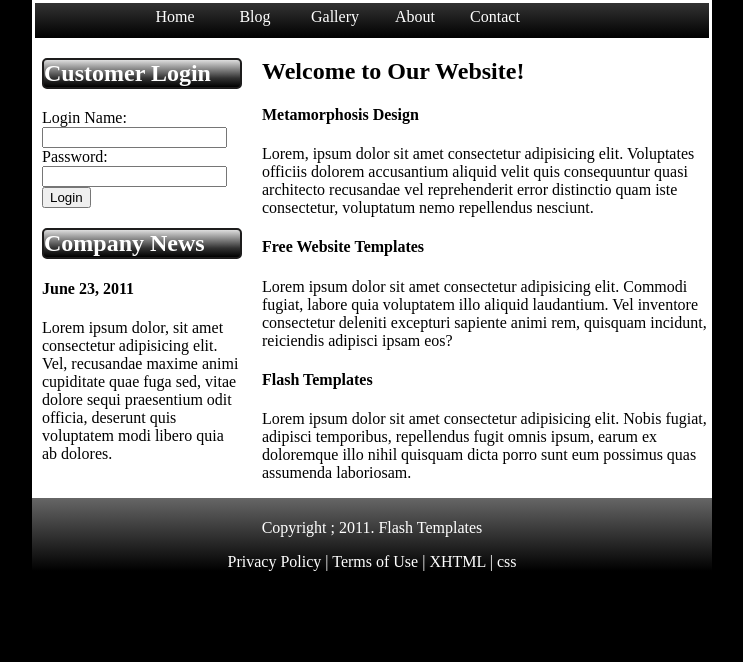
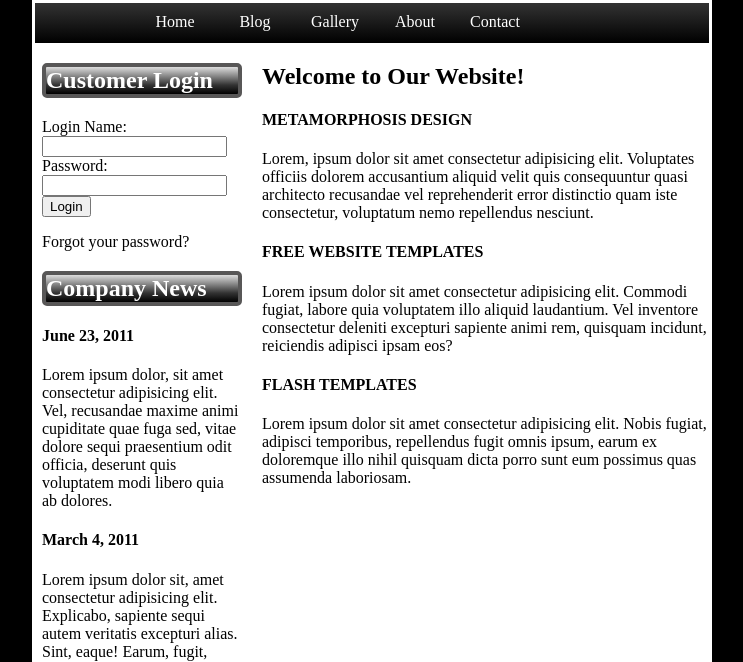
Before and after one commit to XuanYi0905/Website2024, a plain HTML site: page Exercise1.html in a window 1280 px wide. Shown: the part 138-800 px from the top of the page, without its empty margins (268-1011 px from the left). Drawn offline with Linux system fonts and the light colour scheme.

Commit message:
20241004

```diff
--- a/Exercise1.html
+++ b/Exercise1.html
@@ -38,19 +38,21 @@
                         <input type="text" id="password">
                         <input type="submit" value="Login">
                     </form>
+                    <p>Forgot your password?</p>
                 </div>
                 <h2 id="news" class="white">Company News</h2>
                     <h4>June 23, 2011</h4>
                     <p>Lorem ipsum dolor, sit amet consectetur adipisicing elit. Vel, recusandae maxime animi cupiditate quae fuga sed, vitae dolore sequi praesentium odit officia, deserunt quis voluptatem modi libero quia ab dolores.
-
+                    <h4>March 4, 2011</h4>
+                    <p>Lorem ipsum dolor sit, amet consectetur adipisicing elit. Explicabo, sapiente sequi autem veritatis excepturi alias. Sint, eaque! Earum, fugit, debitis mollitia fugiat aspernatur minus nam nisi laudantium nemo tempora sapiente.</p>
             </div>
             <div id="right">
                 <h2>Welcome to Our Website!</h2>
-                <h4>Metamorphosis Design</h4>
+                <h4>METAMORPHOSIS DESIGN</h4>
                 <p>Lorem, ipsum dolor sit amet consectetur adipisicing elit. Voluptates officiis dolorem accusantium aliquid velit quis consequuntur quasi architecto recusandae vel reprehenderit error distinctio quam iste consectetur, voluptatum nemo repellendus nesciunt.</p>
-                <h4>Free Website Templates</h4>
+                <h4>FREE WEBSITE TEMPLATES</h4>
                 <p>Lorem ipsum dolor sit amet consectetur adipisicing elit. Commodi fugiat, labore quia voluptatem illo aliquid laudantium. Vel inventore consectetur deleniti excepturi sapiente animi rem, quisquam incidunt, reiciendis adipisci ipsam eos?</p>
-                <h4>Flash Templates</h4>
+                <h4>FLASH TEMPLATES</h4>
                 <p>Lorem ipsum dolor sit amet consectetur adipisicing elit. Nobis fugiat, adipisci temporibus, repellendus fugit omnis ipsum, earum ex doloremque illo nihil quisquam dicta porro sunt eum possimus quas assumenda laboriosam.</p>
             </div>
 
--- a/stylesheets/ex1.css
+++ b/stylesheets/ex1.css
@@ -38,7 +38,7 @@ header{
     width: 80px;
     float: left;
     display: block;
-    text-align: center;padding-top: 5px;
+    text-align: center;padding-top: 10px;
 }
 
 #menu a:hover{
@@ -59,7 +59,7 @@ header{
 }
 
 #left h2{
-    border: 2px solid rgb(29, 28, 28);
+    border: 4px solid rgb(88, 87, 87);
     border-radius: 5px;
     background: linear-gradient(#ddd,#888,#333,#000);
 }
@@ -76,4 +76,5 @@ footer{
     color:#fff;
     text-align: center;
     padding-top:5px;
+    text-decoration: underline;
 }
```
